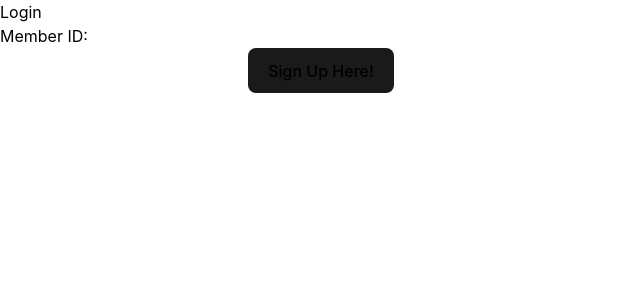
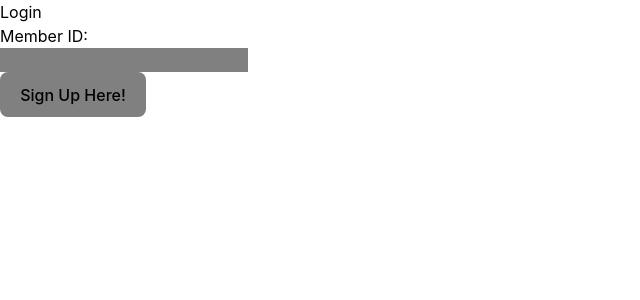
Before and after one commit to cfgdelaware23/Team-5, a React (Vite) app in the folder front_end/: page / in a window 1280 px wide. Shown: the top 300 px of the page, without its empty margins (0-640 px from the left). Built offline with nearby package versions, Linux system fonts and the light colour scheme.

Commit message:
button changes

```diff
--- a/front_end/src/pages/LoginPage.tsx
+++ b/front_end/src/pages/LoginPage.tsx
@@ -2,7 +2,6 @@ import { useState } from 'react'
 import '../app.css'
 
 import { useNavigate } from 'react-router-dom';
-
 
 function LoginPage() {
     const [memberId, setMemberId] = useState('')
@@ -27,13 +26,18 @@ function LoginPage() {
                     <input
                         name="inputMemberId"
                         value={memberId}
-                    required={true}
-                    onChange={e => setMemberId(e.target.value)} />
+                        required = {true}
+                        onChange={e => setMemberId(e.target.value)}
+                        style={{ backgroundColor: 'grey', color: 'white' }}/>
+                    <div>
+
                     <button
                         onClick={goToSignUpPage}
+                        style={{ backgroundColor: 'grey', color: 'black' }}
                         >
                             Sign Up Here!
                         </button>
+                    </div>
             </div>
         </div>
     )
```
Lines whose indentation alone changed are shown as unchanged.
